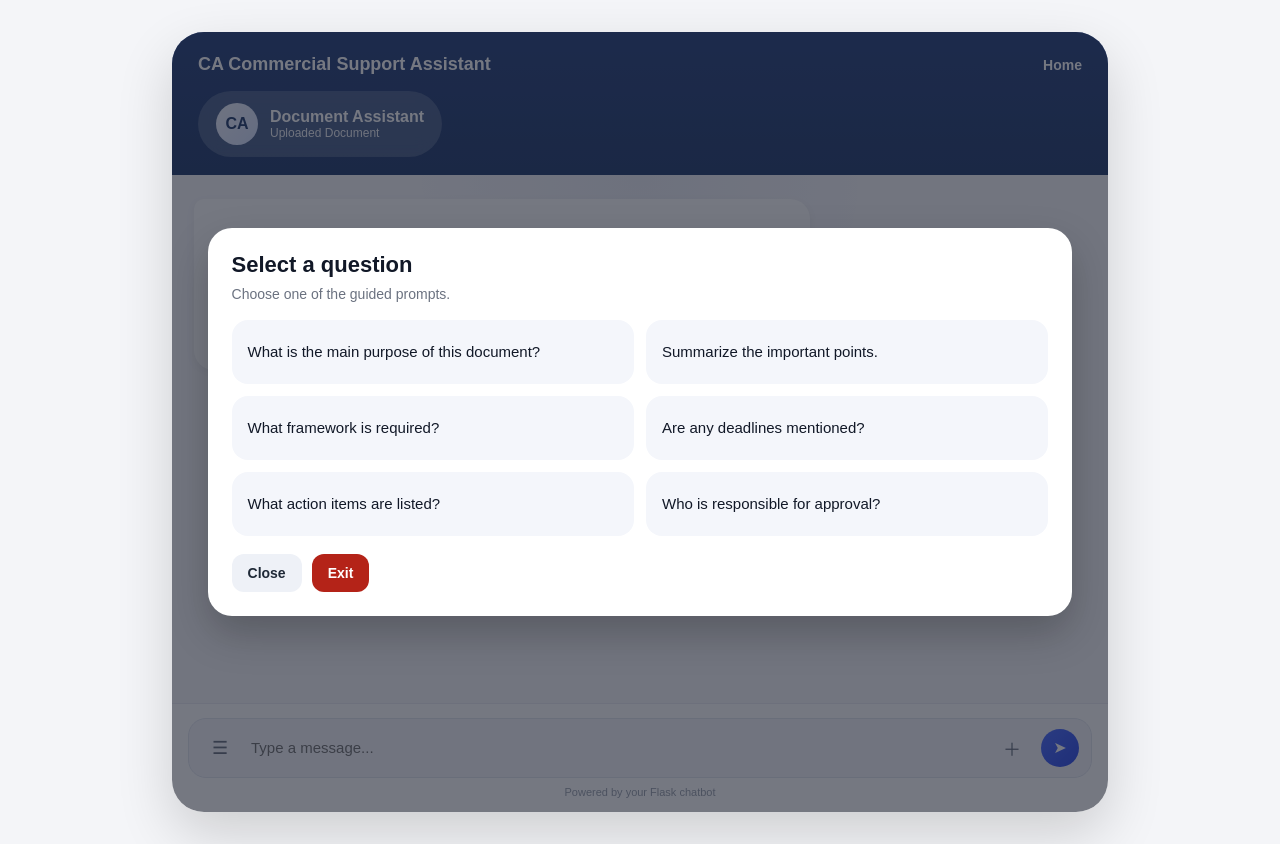
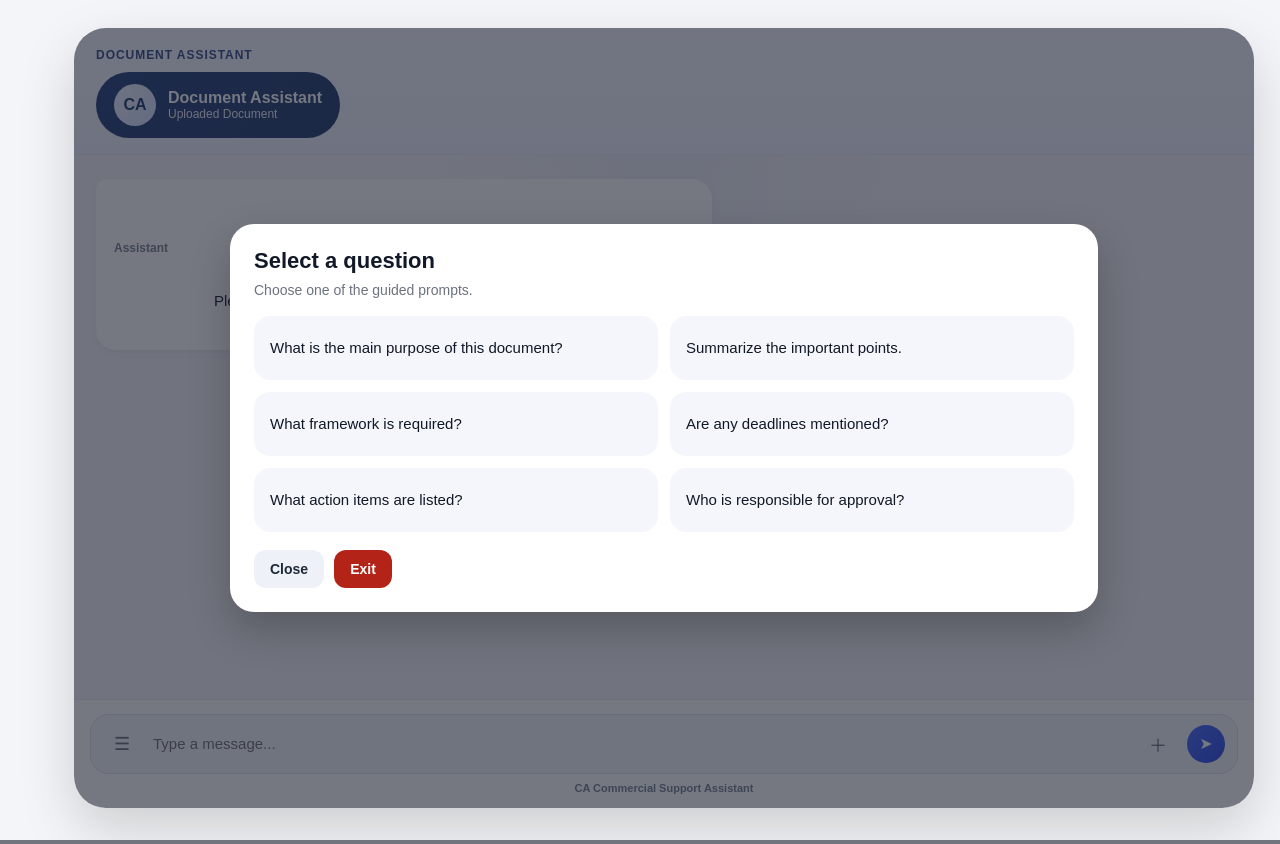
Before and after one commit to ahsanhamid000-ai/ca-commercial-support-assistant, a Flask app: template templates/chat.html in a window 1280 px wide; the page is wider, and only the part inside the window is pictured. Shown: the part 100-944 px from the top of that part. Run offline with Flask 3, Linux system fonts and the light colour scheme; the template is opened without the code that fills it, so the values that code supplies are empty.

```diff
--- a/templates/chat.html
+++ b/templates/chat.html
@@ -16,16 +16,22 @@
         background: #f4f5f8;
     }
 
+    main.container {
+        width: 100%;
+        max-width: 100%;
+    }
+
     .widget-page {
+        width: 100%;
         min-height: calc(100vh - 90px);
         display: flex;
         justify-content: center;
-        align-items: center;
-        padding: 32px;
+        align-items: flex-start;
+        padding: 28px 24px 32px;
     }
 
     .chat-widget {
-        width: min(94vw, 980px);
+        width: min(96vw, 1180px);
         height: 780px;
         background: #ffffff;
         border-radius: 32px;
@@ -36,43 +42,30 @@
         position: relative;
     }
 
-    .chat-header {
-        background: linear-gradient(180deg, #2d4680 0%, #284170 100%);
-        color: white;
-        padding: 22px 26px 18px;
-        position: relative;
+    .chat-top-strip {
+        padding: 20px 22px 16px;
+        border-bottom: 1px solid #e9edf6;
+        background: linear-gradient(180deg, #f8faff 0%, #f2f5ff 100%);
     }
 
-    .chat-header-top {
-        display: flex;
-        align-items: center;
-        justify-content: space-between;
-        margin-bottom: 16px;
-    }
-
-    .chat-header-title {
-        font-size: 18px;
-        font-weight: 700;
-        line-height: 1.2;
-        max-width: 420px;
-    }
-
-    .chat-header-home {
-        color: white;
-        text-decoration: none;
-        font-size: 14px;
-        font-weight: 600;
+    .doc-label {
+        font-size: 12px;
+        font-weight: 800;
+        color: #3d528c;
+        letter-spacing: 0.08em;
+        text-transform: uppercase;
+        margin-bottom: 10px;
     }
 
     .agent-pill {
-        background: rgba(255, 255, 255, 0.18);
-        backdrop-filter: blur(10px);
+        background: linear-gradient(135deg, #2d4680 0%, #284170 100%);
         border-radius: 999px;
         padding: 12px 18px;
         display: inline-flex;
         align-items: center;
         gap: 12px;
-        max-width: 460px;
+        max-width: 560px;
+        color: white;
     }
 
     .agent-avatar {
@@ -98,6 +91,7 @@
     .agent-name {
         font-size: 16px;
         font-weight: 700;
+        line-height: 1.2;
     }
 
     .agent-status {
@@ -274,8 +268,9 @@
     .powered-by {
         text-align: center;
         font-size: 11px;
-        color: #9ca3af;
+        color: #7b8598;
         margin-top: 8px;
+        font-weight: 600;
     }
 
     .modal-overlay {
@@ -409,11 +404,6 @@
             max-width: 84%;
         }
 
-        .chat-header-title {
-            max-width: 210px;
-            font-size: 16px;
-        }
-
         .agent-pill {
             max-width: 100%;
         }
@@ -422,11 +412,8 @@
 
 <div class="widget-page">
     <div class="chat-widget">
-        <div class="chat-header">
-            <div class="chat-header-top">
-                <div class="chat-header-title">CA Commercial Support Assistant</div>
-                <a href="{{ url_for('index') }}" class="chat-header-home">Home</a>
-            </div>
+        <div class="chat-top-strip">
+            <div class="doc-label">Document Assistant</div>
 
             <div class="agent-pill">
                 <div class="agent-avatar">CA</div>
@@ -485,7 +472,7 @@
                 <button type="button" class="input-icon-btn" title="Info">＋</button>
                 <button type="button" class="send-btn" id="sendBtn" title="Send">➤</button>
             </div>
-            <div class="powered-by">Powered by your Flask chatbot</div>
+            <div class="powered-by">CA Commercial Support Assistant</div>
         </div>
 
         <div class="modal-overlay" id="promptModal">
@@ -514,5 +501,4 @@
         homeUrl: "{{ url_for('index') }}"
     };
 </script>
-<script src="{{ url_for('static', filename='js/main.js') }}"></script>
 {% endblock %}
```
